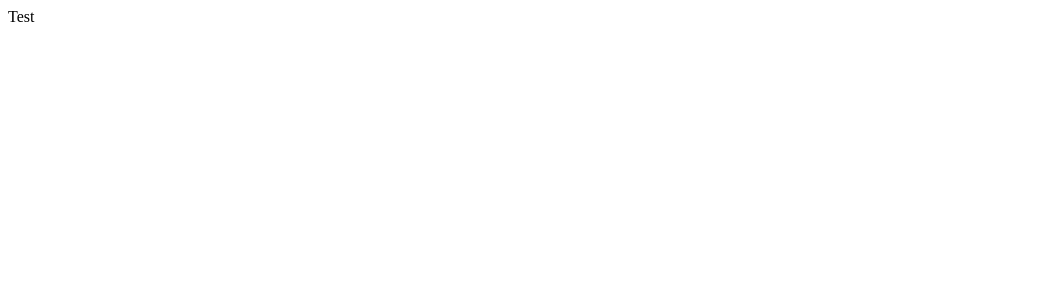
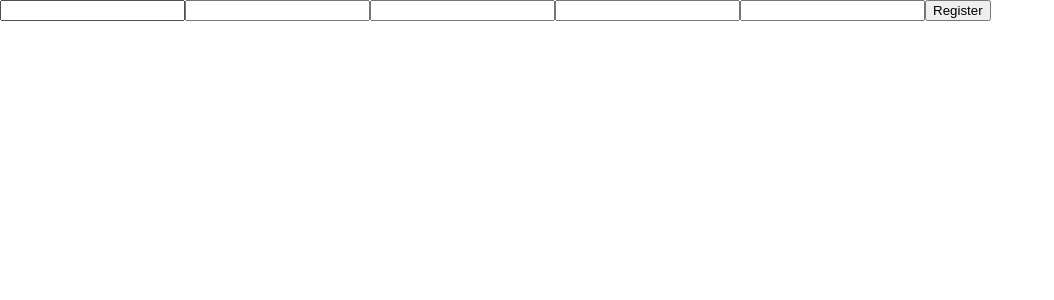
Before and after one commit to ChristinaNikolova/WeddingPlanner-React, a React (Create React App) app in the folder client/: page / in a window 1280 px wide. Shown: the top 300 px of the page, without its empty margins (0-1054 px from the left). Built offline with nearby package versions, Linux system fonts and the light colour scheme.

Commit message:
reset css

```diff
--- a/client/public/index.html
+++ b/client/public/index.html
@@ -5,7 +5,6 @@
   <meta charset="utf-8" />
   <meta name="viewport" content="width=device-width, initial-scale=1" />
   <meta name="description" content="Web site created using create-react-app" />
-  <link rel="manifest" href="%PUBLIC_URL%/manifest.json" />
   <title>WeddingPlanner</title>
 </head>
 
--- a/client/src/App.css
+++ b/client/src/App.css
@@ -0,0 +1,16 @@
+@import url("https://fonts.googleapis.com/css2?family=Cormorant+Garamond:ital,wght@0,300;0,400;0,500;0,600;0,700;1,300;1,400;1,500;1,600;1,700&display=swap");
+
+:root {
+  --clr-white: #fff;
+  --clr-light-creme: #fcfbfa;
+  --clr-creme: #f5f3f0;
+  --clr-gold: #956428;
+  --clr-grey: #626262;
+  --clr-black: #4c4c4c;
+}
+
+html {
+  max-width: 1920px;
+  margin: 0 auto;
+  font-family: "Cormorant Garamond", serif;
+}
--- a/client/src/App.jsx
+++ b/client/src/App.jsx
@@ -3,7 +3,35 @@ import './App.css';
 function App() {
   return (
     <div>
-      <header>Test</header>
+      {/* <header className='header'>
+        <nav className="header-nav">
+          <ul className="header-nav-ul">
+            <a>Blog</a>
+            <a>Planner</a>
+          </ul>
+        </nav>
+        <nav className="header-nav">
+          <ul className="header-nav-ul">
+            <li className="header-nav-li logo">
+              <a>WeddingPlanner</a>
+            </li>
+          </ul>
+        </nav>
+        <nav className="header-nav">
+          <ul className="header-nav-ul">
+            <a>Login</a>
+            <a>Register</a>
+          </ul>
+        </nav>
+      </header> */}
+      <form action="">
+        <input type="text" name="firstName" />
+        <input type="text" name="lastName" />
+        <input type="email" name="email" />
+        <input type="password" name="password" />
+        <input type="password" name="repass" />
+        <button>Register</button>
+      </form>
     </div>
   );
 }
--- a/client/src/index.css
+++ b/client/src/index.css
@@ -0,0 +1,99 @@
+*,
+*::before,
+*::after {
+  box-sizing: border-box;
+}
+
+html,
+body,
+div,
+span,
+applet,
+object,
+iframe,
+h1,
+h2,
+h3,
+h4,
+h5,
+h6,
+p,
+blockquote,
+pre,
+a,
+abbr,
+acronym,
+address,
+big,
+cite,
+code,
+del,
+dfn,
+em,
+img,
+ins,
+kbd,
+q,
+s,
+samp,
+small,
+strike,
+strong,
+sub,
+sup,
+tt,
+var,
+b,
+u,
+i,
+center,
+dl,
+dt,
+dd,
+ol,
+ul,
+li,
+fieldset,
+form,
+label,
+legend,
+table,
+caption,
+tbody,
+tfoot,
+thead,
+tr,
+th,
+td,
+article,
+aside,
+canvas,
+details,
+embed,
+figure,
+figcaption,
+footer,
+header,
+hgroup,
+menu,
+nav,
+output,
+ruby,
+section,
+summary,
+time,
+mark,
+audio,
+video {
+  margin: 0;
+  padding: 0;
+  border: 0;
+}
+
+ul {
+  list-style: none;
+}
+
+a {
+  text-decoration: none;
+}
```
Also changed, not shown: client/public/manifest.json (deleted).
